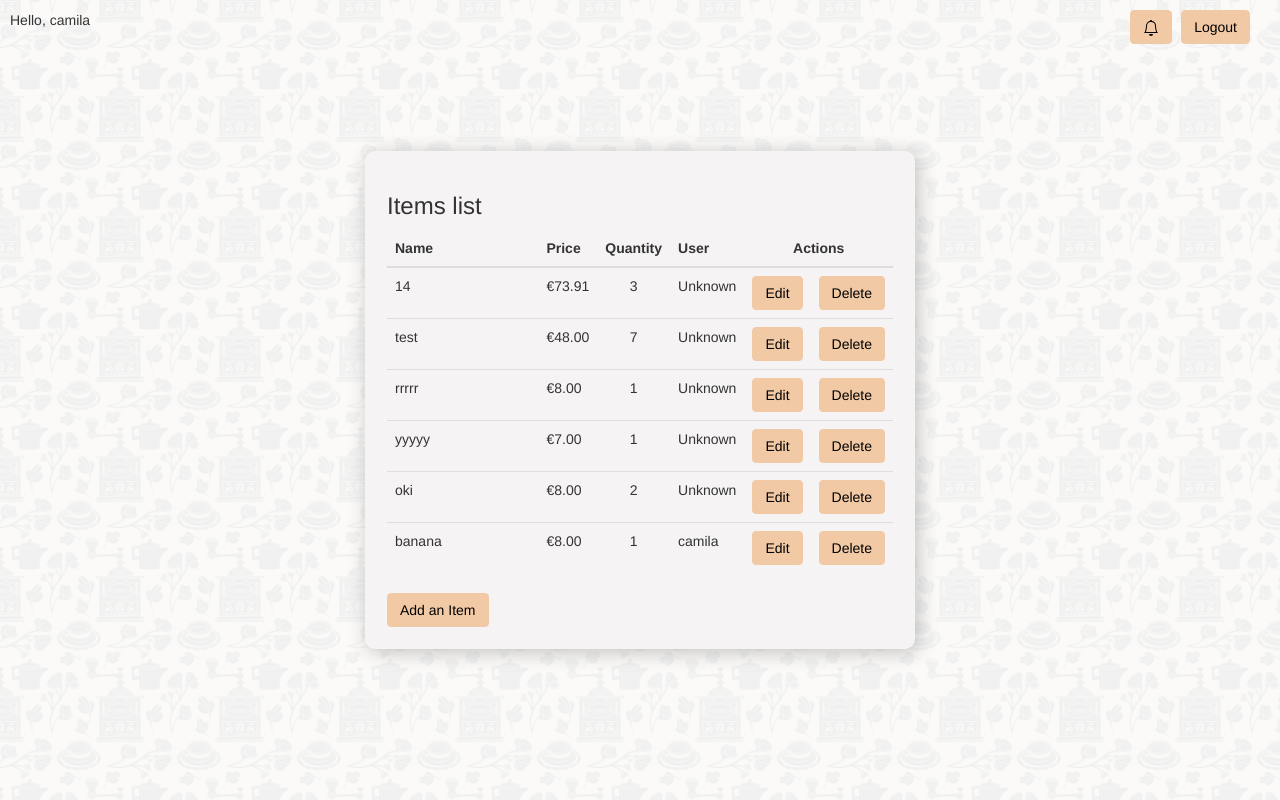
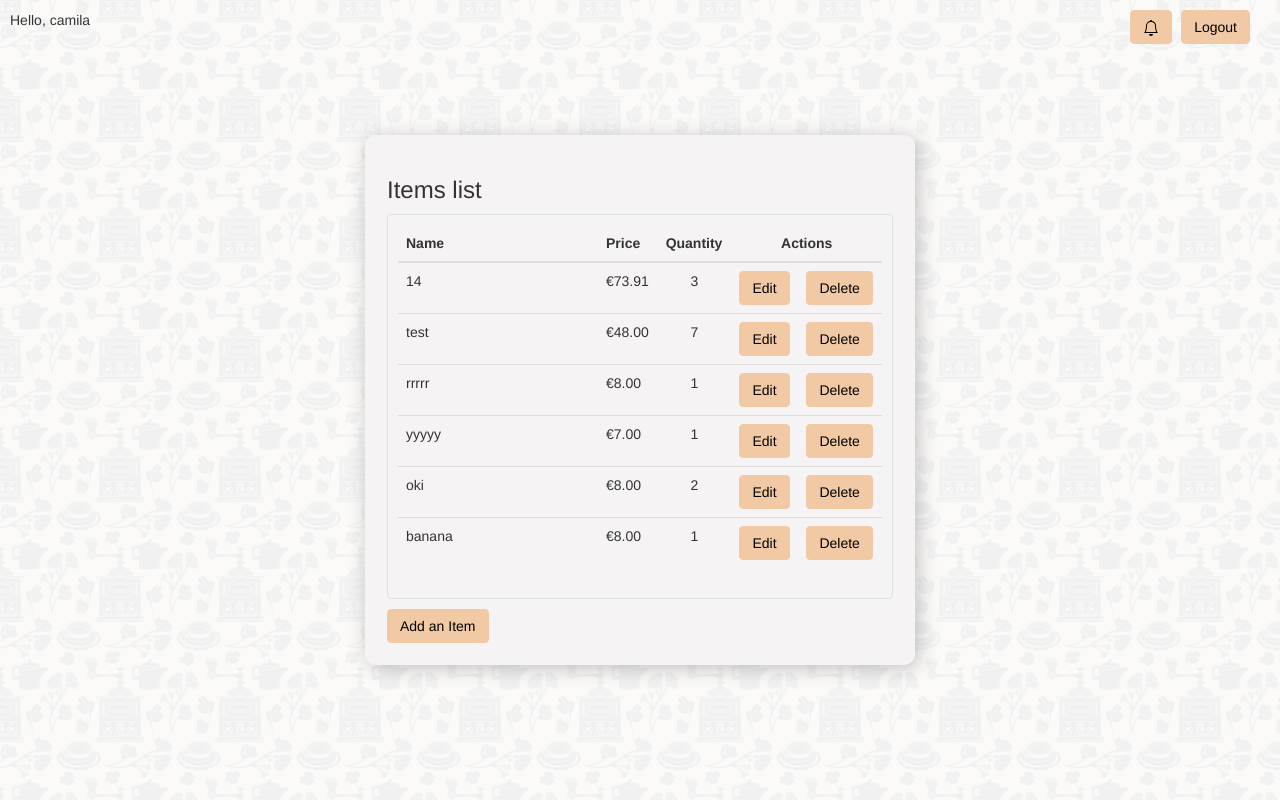
Before and after one commit to c-argus/butter-and-jam, a Django app: page / in a window 1280 px wide. Run offline with Django 3.2, Linux system fonts and the light colour scheme; a user stored in the database is signed in; data comes from the database, SQL or seed files in the repository; both versions use the stored data as it was after the commit; some libraries are stand-ins or nearby versions.

```diff
--- a/stocklist/models.py
+++ b/stocklist/models.py
@@ -1,23 +1,42 @@
 from django.db import models
+from django.core.validators import MinValueValidator
 from django.contrib.auth.models import User
 
+# Create your models here.
+# Create two models, one for Item and one for Quantity
+# Model Item has the quantity of each item.
+# Quantity is of type PositiveIntegerField to ensure the quantity value won't be negative
+
 class Item(models.Model):
-    name = models.CharField(max_length=255)
-    price = models.DecimalField(max_digits=10, decimal_places=2)
-    quantity = models.PositiveIntegerField()
-    reorder_threshold = models.PositiveIntegerField(default=10)
-    added_by = models.ForeignKey(User, on_delete=models.CASCADE)
+    name = models.CharField(max_length=200, null=False, blank=False, unique=True)
+    description = models.TextField(null=True, blank=True)
+    price = models.DecimalField(max_digits=10, decimal_places=2, null=False, blank=False, validators=[MinValueValidator(0.01)])
+    quantity = models.PositiveIntegerField(default=0)
+    reorder_level = models.PositiveIntegerField(default=0)  # Add reorder_level field to Item model
+    status = models.BooleanField(default=True)  # Add status field (True for active, False for inactive)
+    reorder_threshold = models.PositiveIntegerField(default=5, validators=[MinValueValidator(1)])
+    added_by = models.ForeignKey(User, on_delete=models.SET_NULL, null=True, blank=True)
+
+    def __str__(self):
+        return f"{self.name} (Price: €{self.price}, Quantity: {self.quantity})"
 
     def needs_reorder(self):
+        # Determines if the item needs to be reordered based on its current quantity and the associated reorder threshold.
         return self.quantity < self.reorder_threshold
 
-    def __str__(self):
-        return self.name
+    def save(self, *args, **kwargs):
+        super().save(*args, **kwargs)
+        if self.needs_reorder() and not Notification.objects.filter(item=self, read=False).exists():
+            Notification.objects.create(
+                item=self,
+                message=f"The stock for {self.name} has fallen below the reorder threshold of {self.reorder_threshold}."
+            )
 
 class Notification(models.Model):
-    item = models.ForeignKey(Item, on_delete=models.CASCADE)
-    message = models.CharField(max_length=255)
+    item = models.ForeignKey(Item, on_delete=models.CASCADE) # ForeignKey to link the notification to a specific item. When the item is deleted, the notification is also deleted.
+    message = models.TextField()
+    created_at = models.DateTimeField(auto_now_add=True) # DateTime field to store when the notification was created. Automatically set to the current date and time when the notification is created.
     read = models.BooleanField(default=False)
 
     def __str__(self):
-        return self.message
+        return f"Notification for {self.item.name}: {self.message}"
--- a/stocklist/templates/home.html
+++ b/stocklist/templates/home.html
@@ -1,76 +1,69 @@
+<!-- templates/home.html -->
 {% load static %}
 <!DOCTYPE html>
-<html lang="en">
+<html>
 
 <head>
   <meta charset="UTF-8">
   <meta http-equiv="X-UA-Compatible" content="IE=edge">
   <meta name="viewport" content="width=device-width, initial-scale=1.0">
   <title>Butter and Jam?</title>
-  <link rel="stylesheet" href="{% static 'styles/bootstrap.css' %}">
-  <link rel="stylesheet" href="{% static 'styles/common.css' %}">
-  <link rel="stylesheet" href="{% static 'styles/home.css' %}">
+  <link rel="stylesheet" href="{% static '/styles/bootstrap.css' %}">
+  <link rel="stylesheet" href="{% static '/styles/common.css' %}">
+  <link rel="stylesheet" href="{% static '/styles/home.css' %}">
 </head>
 
 <body>
-  <div class="background" style="background-image: url({% static 'images/coffee_pattern.jpg' %});"></div>
-  <div class="container">
   <header class="header">
-      <div class="d-flex justify-content-between align-items-center">
     <span class="welcome">Hello, {{ user.username }}</span>
     <div>
-          <a href="{% url 'notifications' %}" class="btn btn-default position-relative">
-            <img src="{% static 'images/bell.svg' %}">
-            {% if unread_notifications_count > 0 %}
-            <span class="badge badge-pink position-absolute top-0 start-100 translate-middle">
-              {{ unread_notifications_count }}
-            </span>
-            {% endif %}
-          </a>
+      <a href="{% url 'notifications' %}" class="btn btn-default"><img src="{% static '/images/bell.svg' %}"></a>
       <a href="{% url 'logout' %}" class="logout btn btn-default">Logout</a>
     </div>
-      </div>
   </header>
-
-    <div class="content mt-5">
+  <div class="background" style="background-image: url({% static '/images/coffee_pattern.jpg' %});"></div>
+  <div class="container">
+    <div class="content">
+      <!-- Link to notifications page -->
       <h3>Items list</h3>
-
       {% if user.is_staff %}
-      <!-- Additional staff-related content can go here -->
       {% endif %}
-
+      <!-- Check if items are available -->
       {% if items %}
-      <div class="table-responsive">
+      <!-- Table to display item list -->
+      <div class="tableWrapper">
         <table class="table">
+          <!-- Table header section -->
           <thead>
+            <!-- Table row for column headings -->
             <tr>
-              <th scope="col" class="nameColumn">Name</th>
-              <th scope="col">Price</th>
-              <th scope="col">Quantity</th>
-              <th scope="col">User</th>
+              <!-- Column headings -->
+              <th scope="col" class="nameColumn">Name</th> <!-- Name column -->
+              <th scope="col">Price</th> <!-- Price column -->
+              <th scope="col">Quantity</th> <!-- Quantity column -->
               {% if user.is_staff %}
-              <th scope="col" colspan="2" class="text-center">Actions</th>
+              <th scope="col" colspan="2" class="textCenter">Actions</th> <!-- Actions column -->
               {% endif %}
             </tr>
           </thead>
+          <!-- Table body section -->
           <tbody>
+            <!-- Iterate over each item -->
             {% for item in items %}
+            <!-- Table row for each item -->
             <tr>
-              <td class="nameColumn">{{ item.name }}</td>
-              <td>&euro;{{ item.price }}</td>
-              <td class="text-center">{{ item.quantity }}</td>
-              <td>
-                {% if item.added_by %}
-                {{ item.added_by.username }}
-                {% else %}
-                Unknown
-                {% endif %}
-              </td>
-              {% if user.is_staff %}
-              <td>
+              <!-- Item details columns -->
+              <td scope="row" class="nameColumn">{{ item.name }}</td> <!-- Display item name -->
+              <td scope="row">&euro;{{ item.price }}</td> <!-- Display item price with euro sign -->
+              <td scope="row" class="textCenter">{{ item.quantity }}</td> <!-- Display item quantity -->
+              <!-- Edit button -->
+              {% if user.is_staff%}
+              <td scope="row">
                 <a href="{% url 'edit_item' item.id %}" class="btn btn-default">Edit</a>
               </td>
-              <td>
+              {% endif %}
+              {% if user.is_staff%}
+              <td scope="row">
                 <a href="{% url 'delete_item' item.id %}" class="btn btn-default">Delete</a>
               </td>
               {% endif %}
@@ -80,14 +73,15 @@
         </table>
       </div>
       {% else %}
+      <!-- Display message if no items available -->
       <p>No items available</p>
       {% endif %}
-
-      <div class="mt-4">
+      <!-- Add a link to the add_item page -->
       <a href="{% url 'add_item' %}" class="btn btn-default">Add an Item</a>
     </div>
   </div>
-  </div>
+  <!-- Page title -->
+
 </body>
 
 </html>
--- a/stocklist/templates/stocklist/item_detail.html
+++ b/stocklist/templates/stocklist/item_detail.html
@@ -1,3 +1,4 @@
+{% load static %}
 <!DOCTYPE html>
 <html lang="en">
 
```
Also changed, not shown: django_bandj/settings.py (+10 -11 lines), db.sqlite3. Lines whose indentation alone changed are shown as unchanged.
